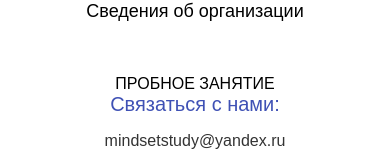
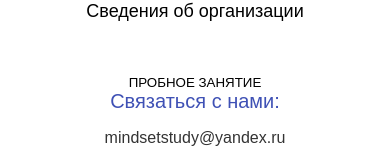
Before and after one commit to greg5320/Mindset-app, a Next.js app in the folder frontend/: page / in a window 390 px wide. Both pictures are taken after a click on the button 354 px from the left and 30 px from the top of the page. Shown: the part 509-672 px from the top of the page. Built offline with nearby package versions, Linux system fonts and the light colour scheme; a web font is replaced by a local one.

Commit message:
fix: redirect to data-form when click on trila button from differnt page

```diff
--- a/frontend/src/app/page.tsx
+++ b/frontend/src/app/page.tsx
@@ -21,9 +21,9 @@
   }, [openPackageId])
 
   const handleTrialClick = () => {
-    const pricingSection = document.getElementById("pricing")
+    const dataFormSection = document.getElementById("data-form")
     setOpenPackageId(undefined)
-    pricingSection?.scrollIntoView({ behavior: "smooth" })
+    dataFormSection?.scrollIntoView({ behavior: "smooth" })
   }
 
   const handleMoreClick = (packageId: string) => {
--- a/frontend/src/components/Header/Header.tsx
+++ b/frontend/src/components/Header/Header.tsx
@@ -66,12 +66,14 @@
   }
 
   const handleTrialClick = () => {
-    const dataFormSection = document.getElementById("data-form")
-    if (dataFormSection) {
-      dataFormSection.scrollIntoView({ behavior: "smooth" })
-    }
-    if (isMenuOpen) {
-      closeMenu()
+    closeMenu()
+    if (pathname !== "/") {
+      window.location.href = "/#data-form"
+    } else {
+      const dataFormSection = document.getElementById("data-form")
+      if (dataFormSection) {
+        dataFormSection.scrollIntoView({ behavior: "smooth" })
+      }
     }
   }
 
@@ -173,9 +175,9 @@
               Сведения об организации
             </a>
           </nav>
-          <a href="/" className="mobile-menu__cta">
-            ПРОБНОЕ ЗАНЯТИЕ
-          </a>
+          <button onClick={handleTrialClick}>
+              ПРОБНОЕ ЗАНЯТИЕ
+            </button>
           <div className="mobile-menu__contacts">
             <h3>Связаться с нами:</h3>
             <a href="mailto:mindsetstudy@yandex.ru">mindsetstudy@yandex.ru</a>
```
